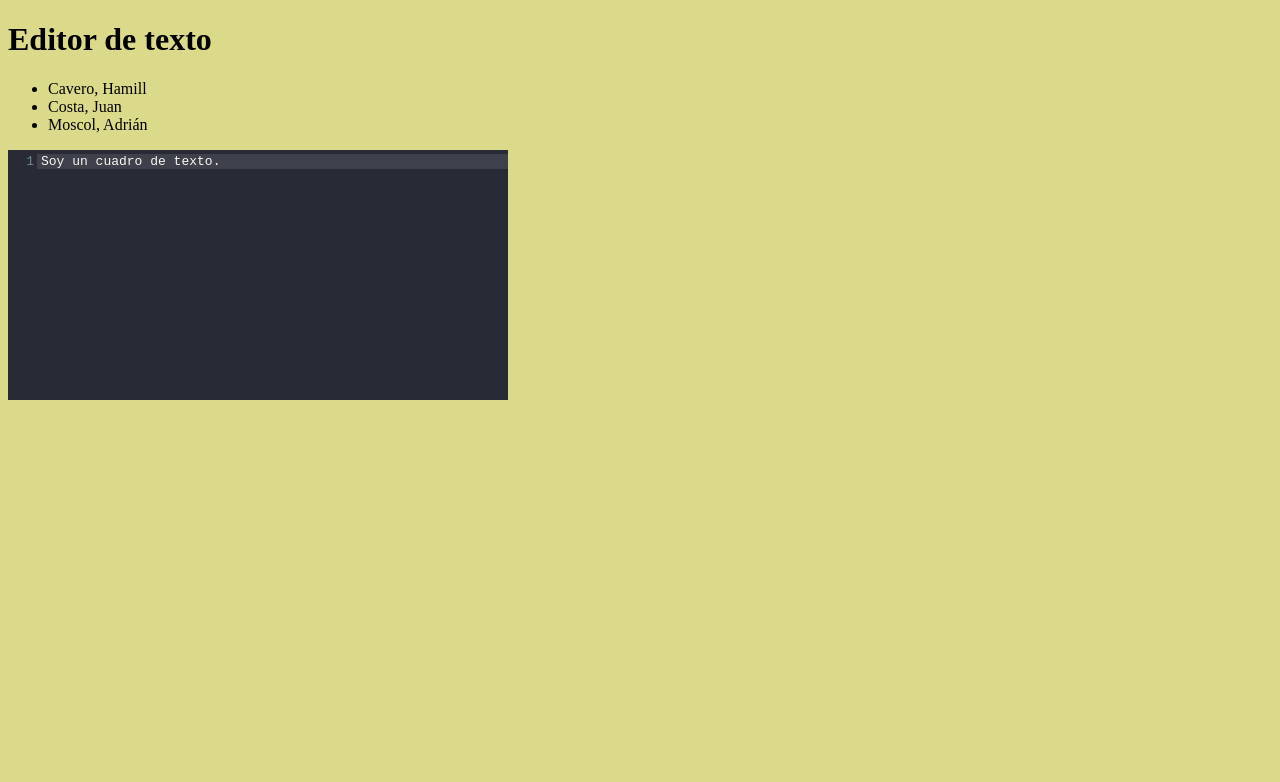
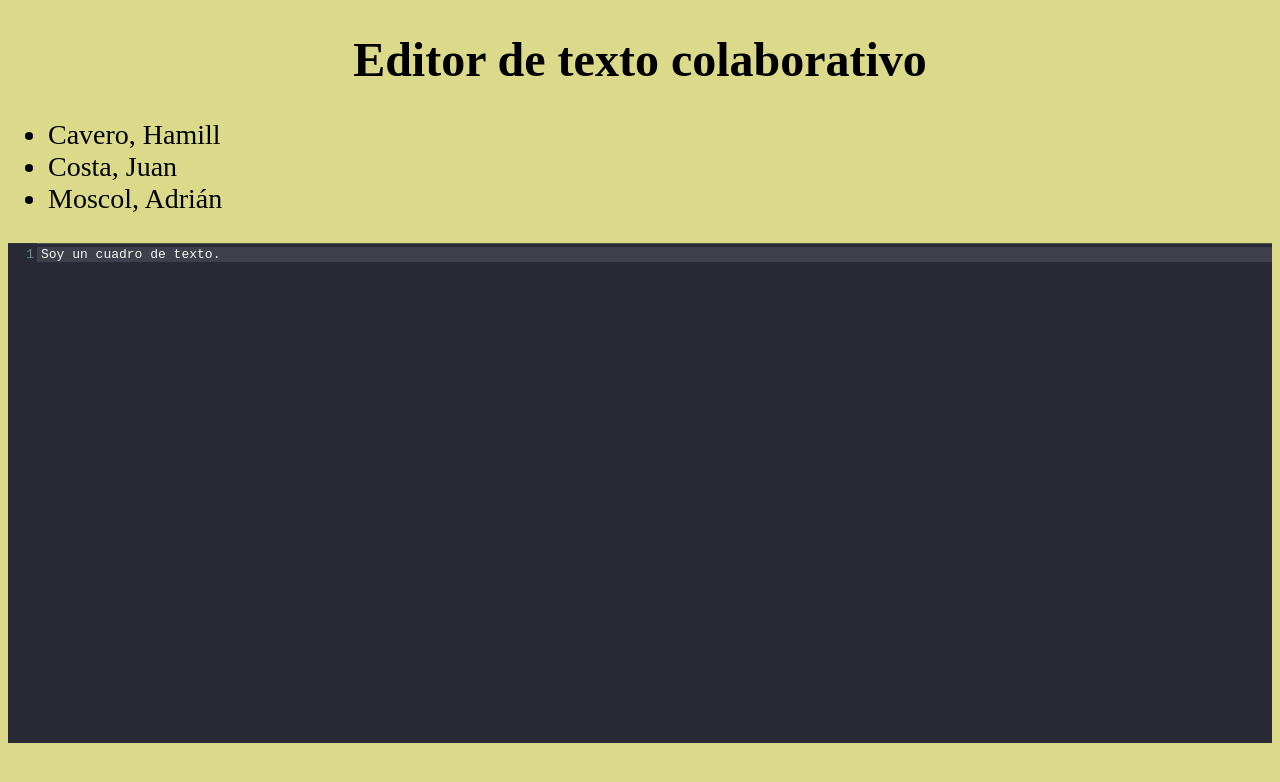
Before and after one commit to HamillCavero/Prog_concurrente_TA, a plain HTML site: page index.html in a window 1280 px wide. Drawn offline with Linux system fonts and the light colour scheme.

Commit message:
Centrado titulo y aumentado el tamaño de los elementos

```diff
--- a/index.html
+++ b/index.html
@@ -18,8 +18,8 @@
 
     </head>
     <body style="background-color:#dbda8a;">
-        <h1>Editor de texto</h1>
-        <ul>
+        <h1 style="text-align:center;font-size: 48px">Editor de texto colaborativo</h1>
+        <ul style="font-size: 28px">
             <li>Cavero, Hamill</il>
             <li>Costa, Juan</li>
             <li>Moscol, Adrián</li>
@@ -38,7 +38,7 @@
                 jumpToLine:true,
                 styleActiveLine :true
             });
-            editor.setSize("500","250");
+            editor.setSize("Width","500");
         </script>
     </body>
 </html>
```
